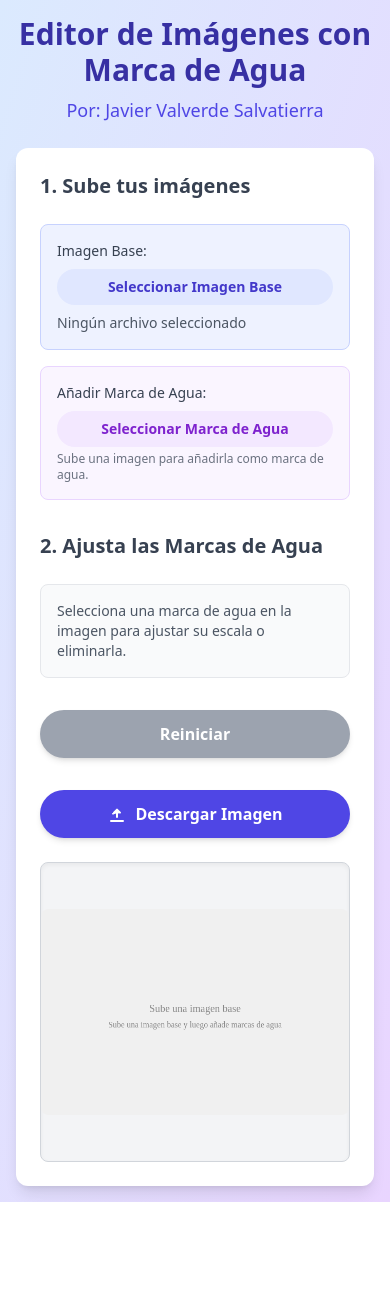
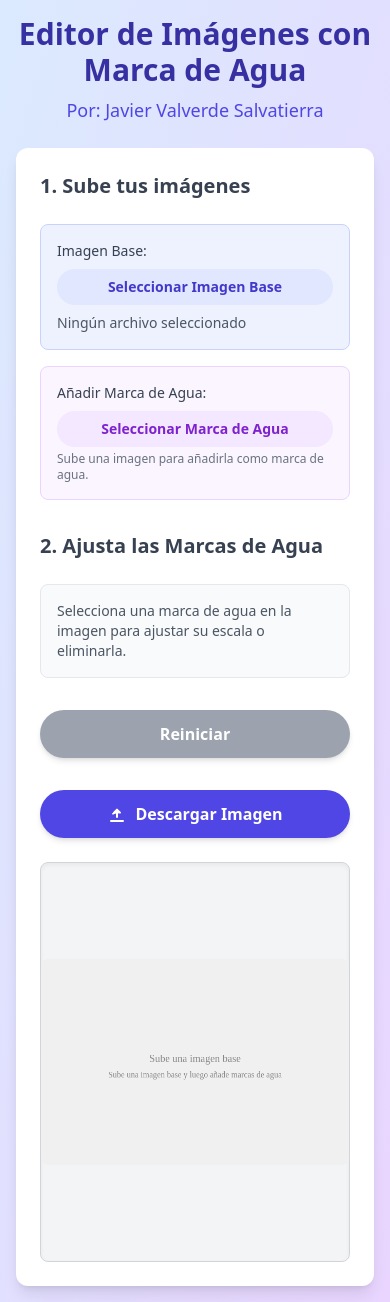
Before and after one commit to JaviSalvatierra/MarcadeAgua, a React (Create React App) app: page / in a window 390 px wide. Before the commit the page ends 1202 px from the top, so only its background shows below. Built offline with nearby package versions, Linux system fonts and the light colour scheme.

Commit message:
Últimos cambios de la aplicación

```diff
--- a/src/App.js
+++ b/src/App.js
@@ -415,8 +415,10 @@ const App = () => {
                 Por: Javier Valverde Salvatierra
             </p>
 
-            {/* Contenedor principal de la aplicación - Ahora usa flex-col en móvil y flex-row en desktop */}
-            <div className="bg-white p-6 rounded-xl shadow-lg w-full max-w-4xl flex flex-col lg:flex-row gap-6">
+            {/* Contenedor principal de la aplicación */}
+            <div className="bg-white p-6 rounded-xl shadow-lg w-full max-w-4xl">
+                {/* Contenedor que maneja el layout de dos columnas en desktop, pero se apila en móvil */}
+                <div className="flex flex-col gap-6 lg:flex-row">
 
                     {/* Sección de controles - Ocupa todo el ancho en móvil, mitad en desktop */}
                     <div className="w-full lg:w-1/2 flex flex-col gap-4">
@@ -513,7 +515,7 @@ const App = () => {
                                 </p>
                             )}
                         </div>
-                    {/* Botón de Reiniciar (sin SVG para evitar truncamiento) */}
+                        {/* Botón de Reiniciar */}
                         <button
                             onClick={handleReset}
                             className="mt-4 w-full bg-gray-400 hover:bg-gray-500 text-white font-bold py-3 px-6 rounded-full shadow-md
@@ -544,7 +546,7 @@ const App = () => {
                     </div>
 
                     {/* Sección de Canvas - Ocupa todo el ancho en móvil, mitad en desktop */}
-                <div className="w-full lg:w-1/2 flex justify-center items-center bg-gray-100 rounded-lg shadow-inner overflow-hidden min-h-[300px] border border-gray-300">
+                    <div className="w-full h-[400px] lg:w-1/2 lg:h-auto flex justify-center items-center bg-gray-100 rounded-lg shadow-inner overflow-hidden border border-gray-300">
                         <canvas
                             ref={canvasRef}
                             className="max-w-full h-auto rounded-lg"
@@ -560,6 +562,7 @@ const App = () => {
                     </div>
                 </div>
             </div>
+        </div>
     );
 };
 
```
Lines whose indentation alone changed are shown as unchanged.
